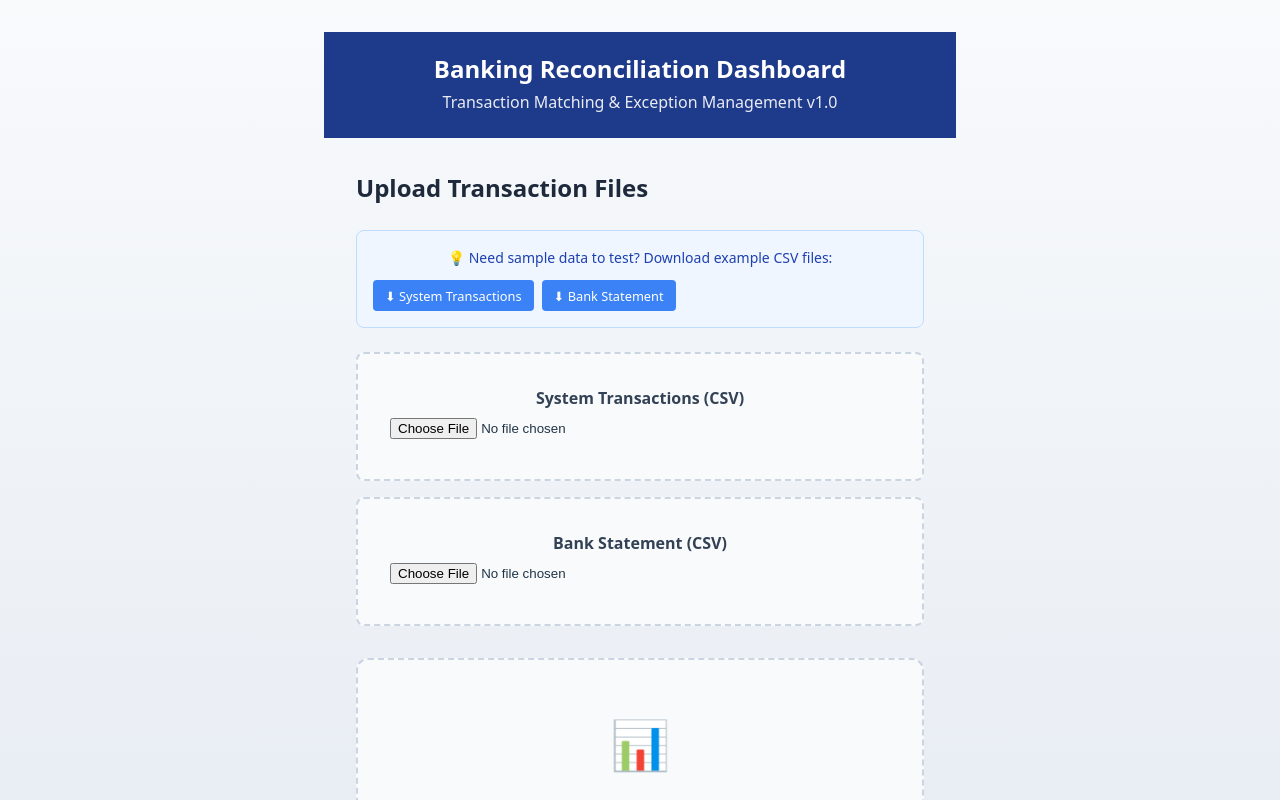
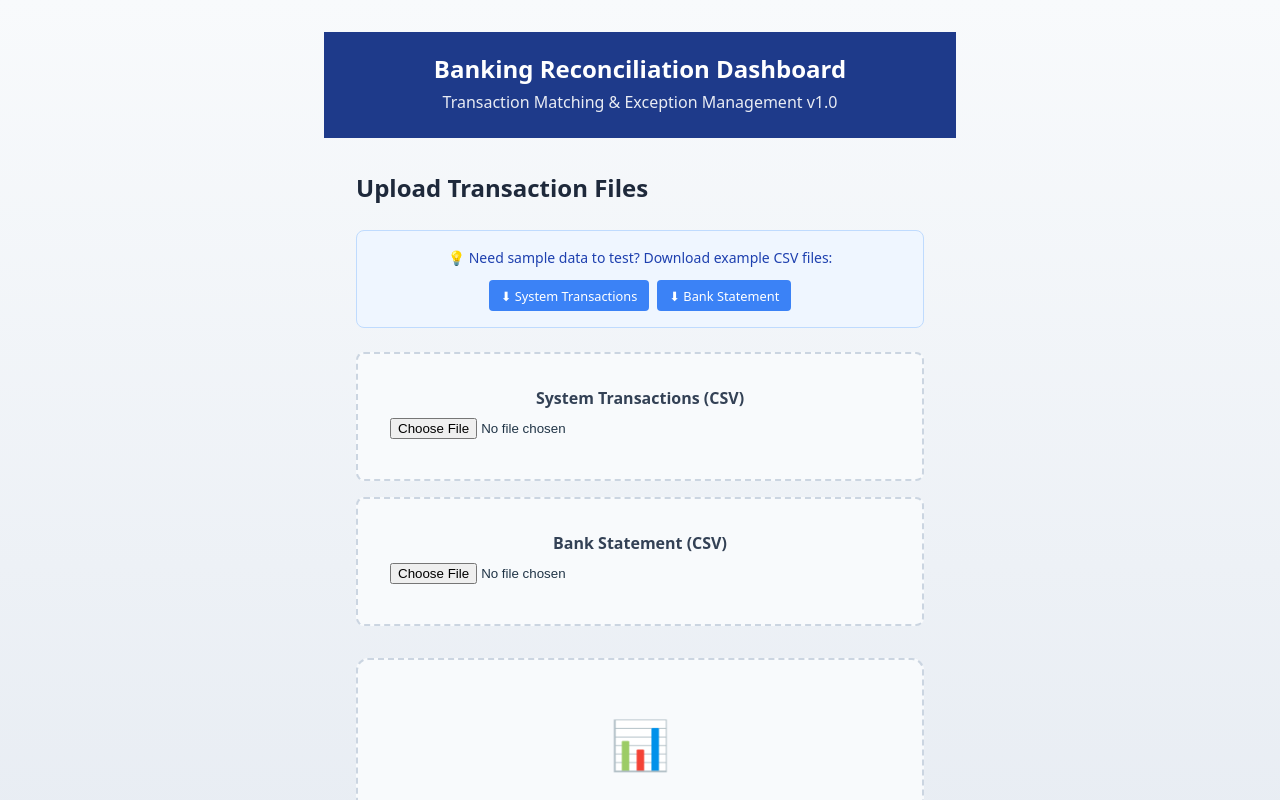
Before and after one commit to gillybops/banking-recon-dashboard, a React (Vite) app: page / in a window 1280 px wide. Shown: the top 800 px of the page. Built offline with nearby package versions, Linux system fonts and the light colour scheme.

Commit message:
Centered sample data download buttons

```diff
--- a/src/components/SampleDataButtons.jsx
+++ b/src/components/SampleDataButtons.jsx
@@ -46,7 +46,7 @@ BNK005,2024-02-03,500.00,REF999,Unknown transaction`;
       }}>
         💡 Need sample data to test? Download example CSV files:
       </p>
-      <div style={{ display: 'flex', gap: '0.5rem', flexWrap: 'wrap' }}>
+      <div style={{ display: 'flex', gap: '0.5rem', flexWrap: 'wrap', justifyContent: 'center' }}>
         <button
           onClick={() => downloadSample('system')}
           style={{
```
